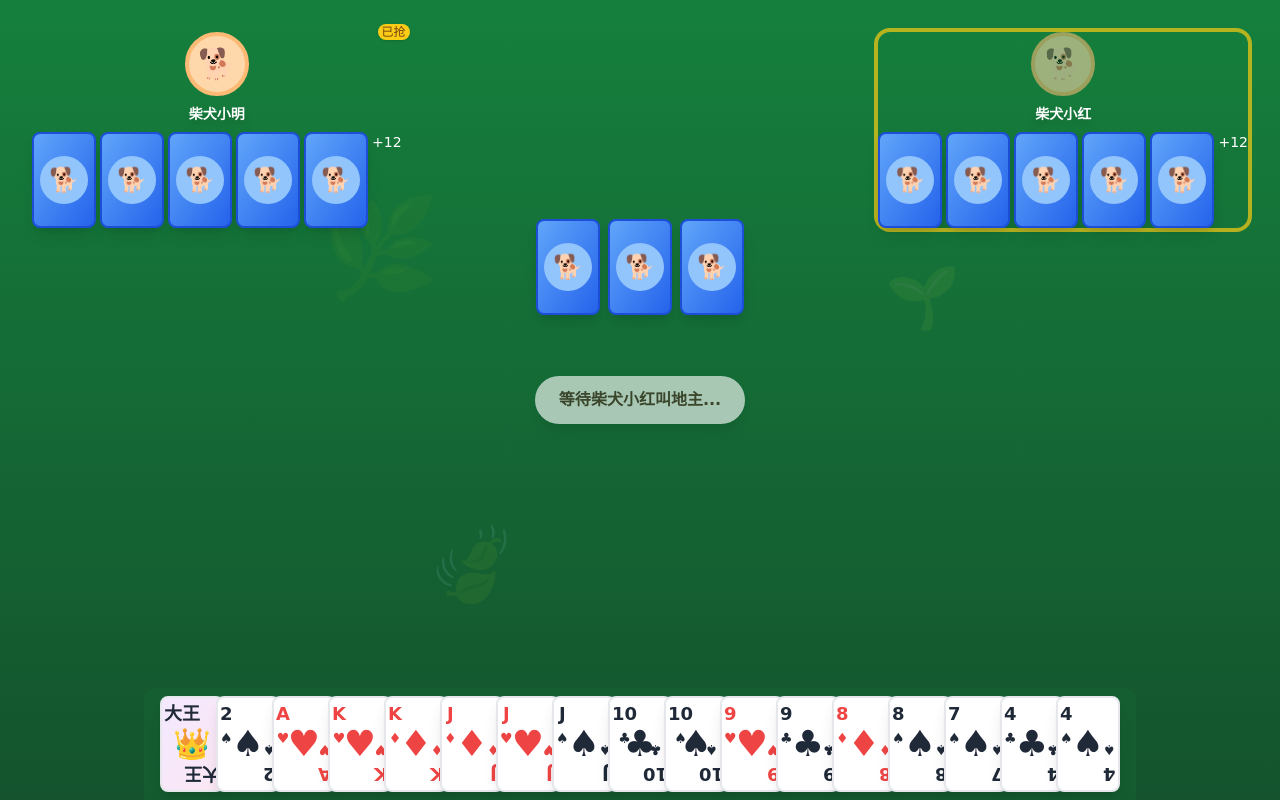
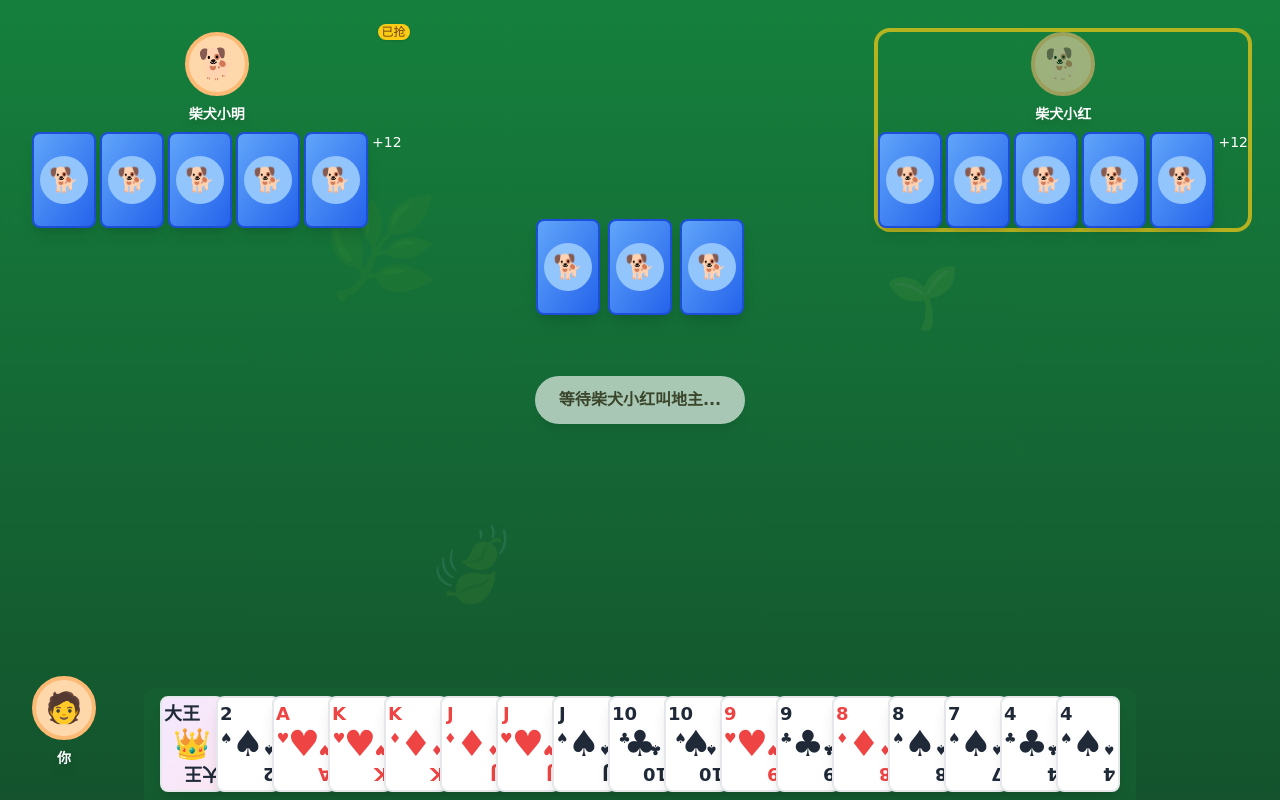
Before and after one commit to dkz359/dzz-douzizhu, a React (Vite) app: page / in a window 1280 px wide. Both pictures are taken after a click on the button "开始游戏". Built offline with nearby package versions, Linux system fonts and the light colour scheme; the HTML template or start-up script is replaced by a standard one.

Commit message:
feat: add player avatar and identity info at bottom-left

```diff
--- a/src/components/GameTable.tsx
+++ b/src/components/GameTable.tsx
@@ -169,6 +169,31 @@ export function GameTable() {
         )}
       </div>
 
+      {/* 玩家头像和信息 - 左下角 */}
+      <div className="absolute bottom-8 left-8 flex flex-col items-center gap-2">
+        <div className={`
+          w-16 h-16 rounded-full bg-orange-200 flex items-center justify-center text-3xl
+          border-4 ${player.isLord ? 'border-yellow-400' : 'border-orange-300'}
+          ${state.currentPlayer === 'player' ? 'ring-4 ring-yellow-400 ring-opacity-70 rounded-xl animate-pulse' : ''}
+        `}>
+          🧑
+        </div>
+        <div className="text-center relative">
+          <div className="text-white font-bold text-sm drop-shadow-lg">
+            {player.name}
+          </div>
+          {player.isLord ? (
+            <div className="absolute -top-2 left-1/2 -translate-x-1/2 bg-yellow-400 text-yellow-900 text-xs font-bold px-2 py-0.5 rounded-full shadow-lg">
+              地主
+            </div>
+          ) : state.phase === 'playing' ? (
+            <div className="absolute -top-2 left-1/2 -translate-x-1/2 bg-green-600 text-white text-xs px-2 py-0.5 rounded-full">
+              农民
+            </div>
+          ) : null}
+        </div>
+      </div>
+
       {/* 玩家手牌 */}
       <div className="absolute bottom-0 left-0 right-0">
         <PlayerHand
```
